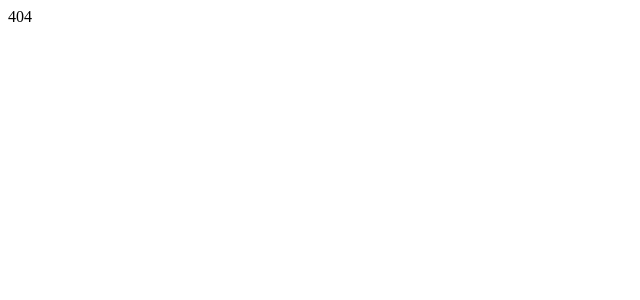
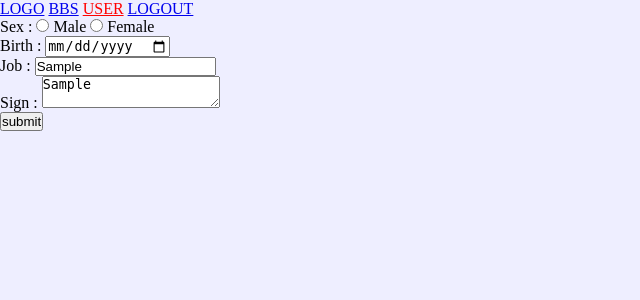
Before and after one commit to fkccp/flask-v, a Flask app: page /user/setting in a window 1280 px wide. Before the commit the part shown is almost empty. Shown: the top 300 px of the page, without its empty margins (0-640 px from the left). Run offline with Flask 2, Linux system fonts and the light colour scheme; a user stored in the database is signed in; tables that the repository leaves empty hold one stand-in row (values such as "Sample post"); parts of the project's set-up code (start-up, migrations or seed data) failed here and were passed over.

Commit message:
user setting

```diff
--- a/app/forms/__init__.py
+++ b/app/forms/__init__.py
@@ -1,6 +1,7 @@
 from .site import *
 from .bbs import *
 from .cmt import *
+from .user import *
 
 class ActionForm(Form):
 	pass
--- /dev/null
+++ b/app/forms/user.py
@@ -0,0 +1,12 @@
+from flask.ext.wtf import Form, TextField, TextAreaField, BooleanField, RadioField, DateField
+from flask.ext.wtf import Required
+
+class UserSetForm(Form):
+	sex = RadioField('sex', choices=[
+		(1, 'Male'),
+		(0, 'Female')
+		], default=1)
+
+	birth = DateField('birth')
+	job = TextField('job')
+	sign = TextAreaField('sign')
--- a/app/models/user.py
+++ b/app/models/user.py
@@ -10,11 +10,19 @@
 	seen = db.Column(db.SmallInteger, default=1)
 	status = db.Column(db.SmallInteger, default=1)
 
+	sex = db.Column(db.SmallInteger, default=1)
+	birth = db.Column(db.DateTime)
+	job = db.Column(db.String(30))
+	sign = db.Column(db.String(250))
+
 	bbs_post = db.relationship('Bbs_post', backref='author', lazy='dynamic')
 	cmt = db.relationship('Cmt', backref='author', lazy='dynamic')
 
 	def is_authenticated(self):
 		return True
+
+	def is_anonymous(self):
+		return False
 
 	def is_active(self):
 		return True
--- a/app/templates/header.html
+++ b/app/templates/header.html
@@ -2,4 +2,5 @@
 	<a href="{{ url_for('site.index') }}" {% if 0 == g.tpl.header_hl %}class="hl"{% endif %}>LOGO</a>
 	<a href="{{ url_for('bbs.index') }}" {% if 1 == g.tpl.header_hl %}class="hl"{% endif %}>BBS</a>
 	<a href="{{ url_for('user.info') }}" {% if 2 == g.tpl.header_hl %}class="hl"{% endif %}>USER</a>
+	<a href="{{ url_for('site.logout') }}">LOGOUT</a>
 </div>
--- a/app/templates/site/cmt.html
+++ b/app/templates/site/cmt.html
@@ -11,10 +11,12 @@
 		:{{ cmt.ctime }}
 		<p>{{ cmt.content }}</p>
 		<p>
+			{% if g.user != cmt.author %}
 			<form action="{{ url_for('site.cmt_like', cmt_id=cmt.id) }}" method="post">
 				{{ X.act_form.hidden_tag() }}
 				<input type="submit" value="{% if g.user in  cmt.liker %}Unlike{% else %}Like{% endif %}">
 			</form>
+			{% endif %}
 			<span>{{ cmt.n_liked }}</span>
 		</p>
 	</div>
--- /dev/null
+++ b/app/templates/user/setting.html
@@ -0,0 +1,24 @@
+{% extends 'base.html' %}
+{% block main %}
+<form action="{{ url_for('.setting') }}" method="post">
+	{{ X.form.hidden_tag() }}
+	<p>Sex :
+		{% for rad in X.form.sex %}
+		{{ rad }} {{ rad.label }}
+		{% endfor %}
+	</p>
+	<p>Birth : {{ X.form.birth }}</p>
+	{% for error in X.form.errors.birth %}
+	<p class="error">[{{ error }}]</p>
+	{% endfor %}
+	<p>Job : {{ X.form.job }}</p>
+	{% for error in X.form.errors.job %}
+	<p class="error">[{{ error }}]</p>
+	{% endfor %}
+	<p>Sign : {{ X.form.sign }}</p>
+	{% for error in X.form.errors.sign %}
+	<p class="error">[{{ error }}]</p>
+	{% endfor %}
+	<p><input type="submit" value="submit" /></p>
+</form>
+{% endblock %}
--- a/app/views/funs.py
+++ b/app/views/funs.py
@@ -4,7 +4,7 @@
 from datetime import datetime
 from app import db
 
-from flask.ext.login import login_user
+from flask.ext.login import login_user, logout_user
 
 CMT_TYPE_BBS = 1
 
--- a/app/views/site.py
+++ b/app/views/site.py
@@ -39,3 +39,8 @@
 		flash('Unliked')
 	db.session.commit()
 	return redirect(request.headers['Referer'])
+
+@site.route('/logout')
+def logout():
+	logout_user()
+	return redirect( url_for('.login') )
--- a/app/views/user.py
+++ b/app/views/user.py
@@ -1,4 +1,5 @@
 from .funs import *
+from app.forms import UserSetForm
 
 
 user = Blueprint('user', __name__, url_prefix='/user')
@@ -11,3 +12,19 @@
 	else:
 		u = g.user
 	return render_template('user/info.html', X=u)
+
+@user.route('/setting', methods=['GET', 'POST'])
+def setting():
+	form = UserSetForm()
+	if form.job.data is None:
+		form.sex.data = g.user.sex
+		form.job.data = g.user.job
+		form.sign.data = g.user.sign
+	if form.validate_on_submit():
+		g.user.sex = form.sex.data
+		g.user.job = form.job.data
+		g.user.sign = form.sign.data
+		print 111
+
+	args = {'form': form}
+	return render_template('user/setting.html', X=args)
```
